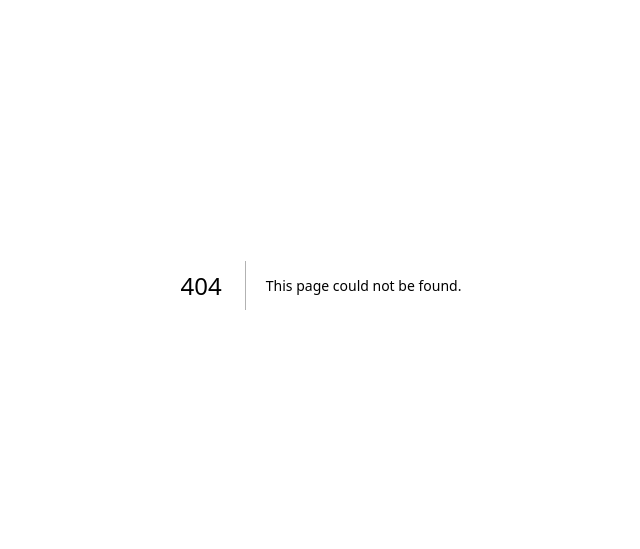
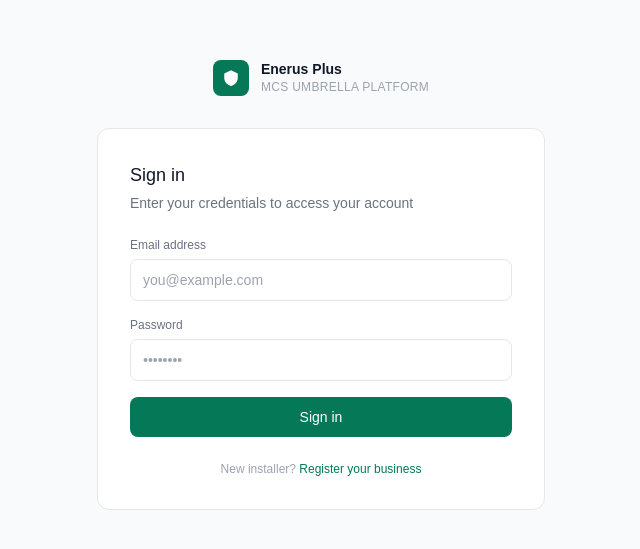
Before and after one commit to LGEnerus/enerus-v2, a Next.js app: page /login in a window 1280 px wide. Before the commit this address had no page. Shown: the part 115-664 px from the top of the page, without its empty margins (319-959 px from the left). Built offline with nearby package versions, Linux system fonts and the light colour scheme.

Commit message:
Enerus Plus v2 — auth working

```diff
--- /dev/null
+++ b/app/dashboard/page.tsx
@@ -0,0 +1,85 @@
+'use client'
+
+import { useEffect, useState } from 'react'
+import { supabase } from '@/lib/supabase'
+
+export default function DashboardPage() {
+  const [email, setEmail] = useState('')
+  const [loading, setLoading] = useState(true)
+
+  useEffect(() => {
+    async function load() {
+      const { data: { session } } = await supabase.auth.getSession()
+      if (!session) {
+        window.location.replace('/login')
+        return
+      }
+      setEmail(session.user.email ?? '')
+      setLoading(false)
+    }
+    load()
+  }, [])
+
+  async function signOut() {
+    await supabase.auth.signOut()
+    window.location.replace('/login')
+  }
+
+  if (loading) {
+    return (
+      <div className="min-h-screen bg-gray-50 flex items-center justify-center">
+        <p className="text-sm text-gray-400">Loading...</p>
+      </div>
+    )
+  }
+
+  return (
+    <div className="min-h-screen bg-gray-50">
+      <div className="bg-white border-b border-gray-200 px-6 py-4 flex items-center justify-between">
+        <div className="flex items-center gap-3">
+          <div className="w-8 h-8 bg-emerald-700 rounded-lg flex items-center justify-center">
+            <svg width="16" height="16" viewBox="0 0 16 16" fill="white">
+              <path d="M8 1L2 4v4c0 3.3 2.5 6.3 6 7 3.5-.7 6-3.7 6-7V4L8 1z" />
+            </svg>
+          </div>
+          <div>
+            <div className="text-sm font-semibold text-gray-900">Enerus Plus</div>
+            <div className="text-xs text-gray-400 uppercase tracking-wide">MCS Umbrella</div>
+          </div>
+        </div>
+        <div className="flex items-center gap-4">
+          <span className="text-xs text-gray-500">{email}</span>
+          <button
+            onClick={signOut}
+            className="text-xs text-gray-400 hover:text-gray-600 transition-colors"
+          >
+            Sign out
+          </button>
+        </div>
+      </div>
+
+      <div className="max-w-5xl mx-auto px-6 py-8">
+        <div className="grid grid-cols-4 gap-4 mb-6">
+          {[
+            { label: 'Active jobs', value: '0' },
+            { label: 'Completed', value: '0' },
+            { label: 'BUS claimed', value: '£0' },
+            { label: 'Pending QC', value: '0' },
+          ].map((m) => (
+            <div key={m.label} className="bg-gray-100 rounded-lg p-4">
+              <div className="text-xs text-gray-500 uppercase tracking-wide mb-1">{m.label}</div>
+              <div className="text-2xl font-semibold text-gray-900">{m.value}</div>
+            </div>
+          ))}
+        </div>
+
+        <div className="bg-white border border-gray-200 rounded-xl p-6">
+          <div className="text-sm font-medium text-gray-900 mb-4">Your jobs</div>
+          <div className="text-center py-10 text-sm text-gray-400">
+            No jobs yet — complete your profile to get started.
+          </div>
+        </div>
+      </div>
+    </div>
+  )
+}
--- /dev/null
+++ b/app/login/page.tsx
@@ -0,0 +1,94 @@
+'use client'
+
+import { useState } from 'react'
+import Link from 'next/link'
+import { supabase } from '@/lib/supabase'
+
+export default function LoginPage() {
+  const [email, setEmail] = useState('')
+  const [password, setPassword] = useState('')
+  const [error, setError] = useState('')
+  const [loading, setLoading] = useState(false)
+
+  async function handleLogin(e: React.FormEvent) {
+    e.preventDefault()
+    setLoading(true)
+    setError('')
+
+    const { data, error } = await supabase.auth.signInWithPassword({ email, password })
+
+    if (error) {
+      setError(error.message)
+      setLoading(false)
+      return
+    }
+
+    if (data.session) {
+      window.location.replace('/dashboard')
+    }
+  }
+
+  return (
+    <div className="min-h-screen bg-gray-50 flex items-center justify-center px-4">
+      <div className="w-full max-w-md">
+        <div className="flex items-center gap-3 justify-center mb-8">
+          <div className="w-9 h-9 bg-emerald-700 rounded-lg flex items-center justify-center">
+            <svg width="18" height="18" viewBox="0 0 16 16" fill="white">
+              <path d="M8 1L2 4v4c0 3.3 2.5 6.3 6 7 3.5-.7 6-3.7 6-7V4L8 1z" />
+            </svg>
+          </div>
+          <div>
+            <div className="text-sm font-semibold text-gray-900 leading-tight">Enerus Plus</div>
+            <div className="text-xs text-gray-400 tracking-wide uppercase">MCS Umbrella Platform</div>
+          </div>
+        </div>
+        <div className="bg-white border border-gray-200 rounded-xl p-8">
+          <h1 className="text-lg font-medium text-gray-900 mb-1">Sign in</h1>
+          <p className="text-sm text-gray-500 mb-6">Enter your credentials to access your account</p>
+          <form onSubmit={handleLogin} className="space-y-4">
+            <div>
+              <label className="block text-xs font-medium text-gray-500 mb-1.5">Email address</label>
+              <input
+                type="email"
+                value={email}
+                onChange={(e) => setEmail(e.target.value)}
+                placeholder="you@example.com"
+                required
+                className="w-full px-3 py-2.5 text-sm border border-gray-200 rounded-lg focus:outline-none focus:border-emerald-600 focus:ring-1 focus:ring-emerald-600 transition-colors"
+              />
+            </div>
+            <div>
+              <label className="block text-xs font-medium text-gray-500 mb-1.5">Password</label>
+              <input
+                type="password"
+                value={password}
+                onChange={(e) => setPassword(e.target.value)}
+                placeholder="••••••••"
+                required
+                className="w-full px-3 py-2.5 text-sm border border-gray-200 rounded-lg focus:outline-none focus:border-emerald-600 focus:ring-1 focus:ring-emerald-600 transition-colors"
+              />
+            </div>
+            {error && (
+              <div className="bg-red-50 border border-red-200 text-red-700 text-xs rounded-lg px-3 py-2.5">
+                {error}
+              </div>
+            )}
+            <button
+              type="submit"
+              disabled={loading}
+              className="w-full bg-emerald-700 hover:bg-emerald-800 disabled:bg-emerald-400 text-white text-sm font-medium py-2.5 rounded-lg transition-colors"
+            >
+              {loading ? 'Signing in...' : 'Sign in'}
+            </button>
+          </form>
+          <p className="text-xs text-gray-400 text-center mt-6">
+            New installer?{' '}
+            <Link href="/register" className="text-emerald-700 hover:underline font-medium">
+              Register your business
+            </Link>
+          </p>
+        </div>
+      </div>
+    </div>
+  )
+}
--- /dev/null
+++ b/lib/supabase.ts
@@ -0,0 +1,21 @@
+import { createClient } from '@supabase/supabase-js'
+
+const supabaseUrl = 'https://tpfkxxgmykyiuhfsrnsh.supabase.co'
+const supabaseKey = 'eyJhbGciOiJIUzI1NiIsInR5cCI6IkpXVCJ9.eyJpc3MiOiJzdXBhYmFzZSIsInJlZiI6InRwZmt4eGdteWt5aXVoZnNybnNoIiwicm9sZSI6ImFub24iLCJpYXQiOjE3NzM4MTE0MjgsImV4cCI6MjA4OTM4NzQyOH0.x_b8I-ntEL3PEHp6ZIVrk0YEmEo37pMLe_cyGJC0ZRg'
+
+let client: ReturnType<typeof createClient> | null = null
+
+export function getSupabase() {
+  if (!client) {
+    client = createClient(supabaseUrl, supabaseKey, {
+      auth: {
+        persistSession: true,
+        storageKey: 'enerus-auth',
+        storage: typeof window !== 'undefined' ? window.localStorage : undefined,
+      },
+    })
+  }
+  return client
+}
+
+export const supabase = getSupabase()
```
Also changed, not shown: package.json (+7 -5 lines), 1 other file (tests, documents, lock files or other folders).
